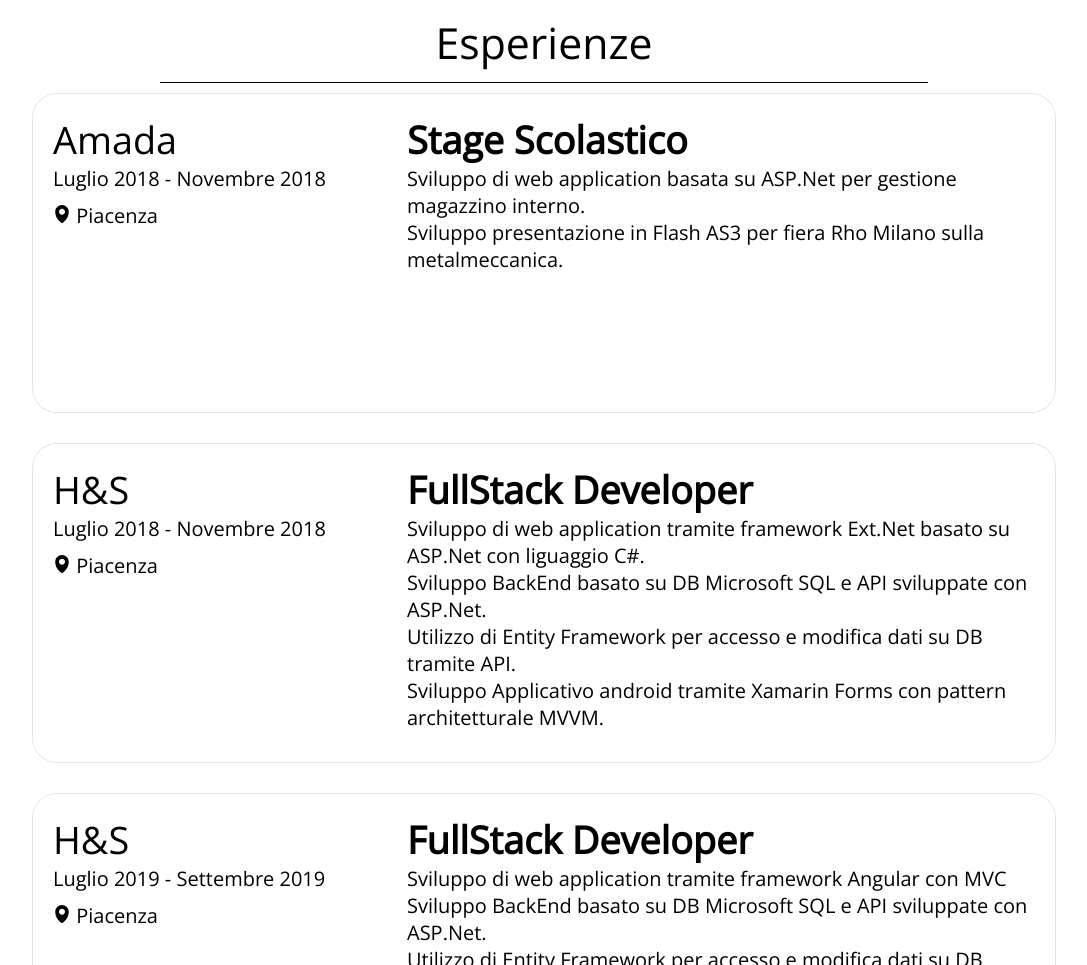
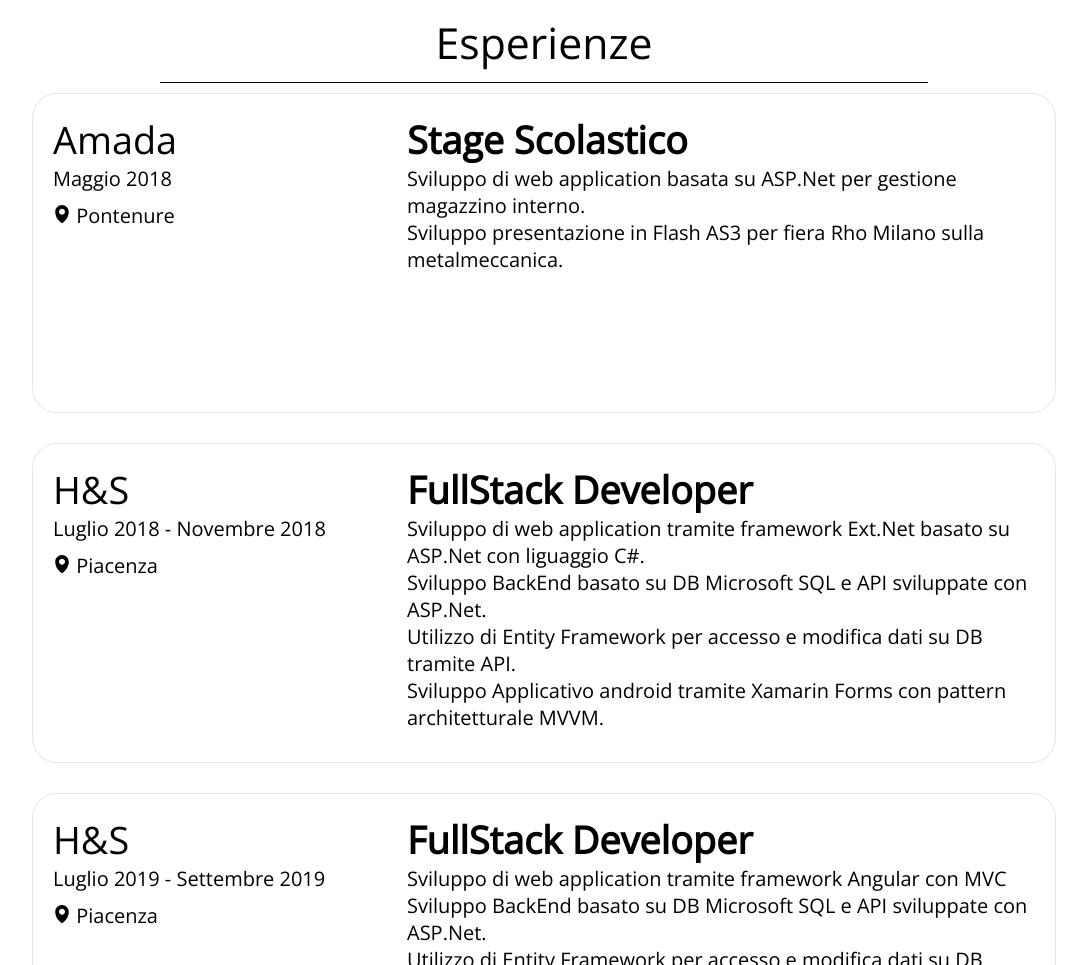
Before and after one commit to ErgastiAlex/ErgastiAlex.github.io, a plain HTML site: page index.html in a window 1280 px wide. Shown: the part 2450-3415 px from the top of the page, without its empty margins (96-1183 px from the left). Drawn offline with nearby package versions, Linux system fonts and the light colour scheme.

Commit message:
Update index.html

```diff
--- a/index.html
+++ b/index.html
@@ -183,10 +183,10 @@
           <div class="experience__card">
             <div class="experience__card-left">
               <h2>Amada</h2>
-              <h3>Luglio 2018 - Novembre 2018</h3>
+              <h3>Maggio 2018</h3>
               <p class="experience__card-left-footer">
                 <img src="icon/position.svg" alt="" />
-                Piacenza
+                Pontenure
               </p>
             </div>
             <div class="experience__card-right">
```
